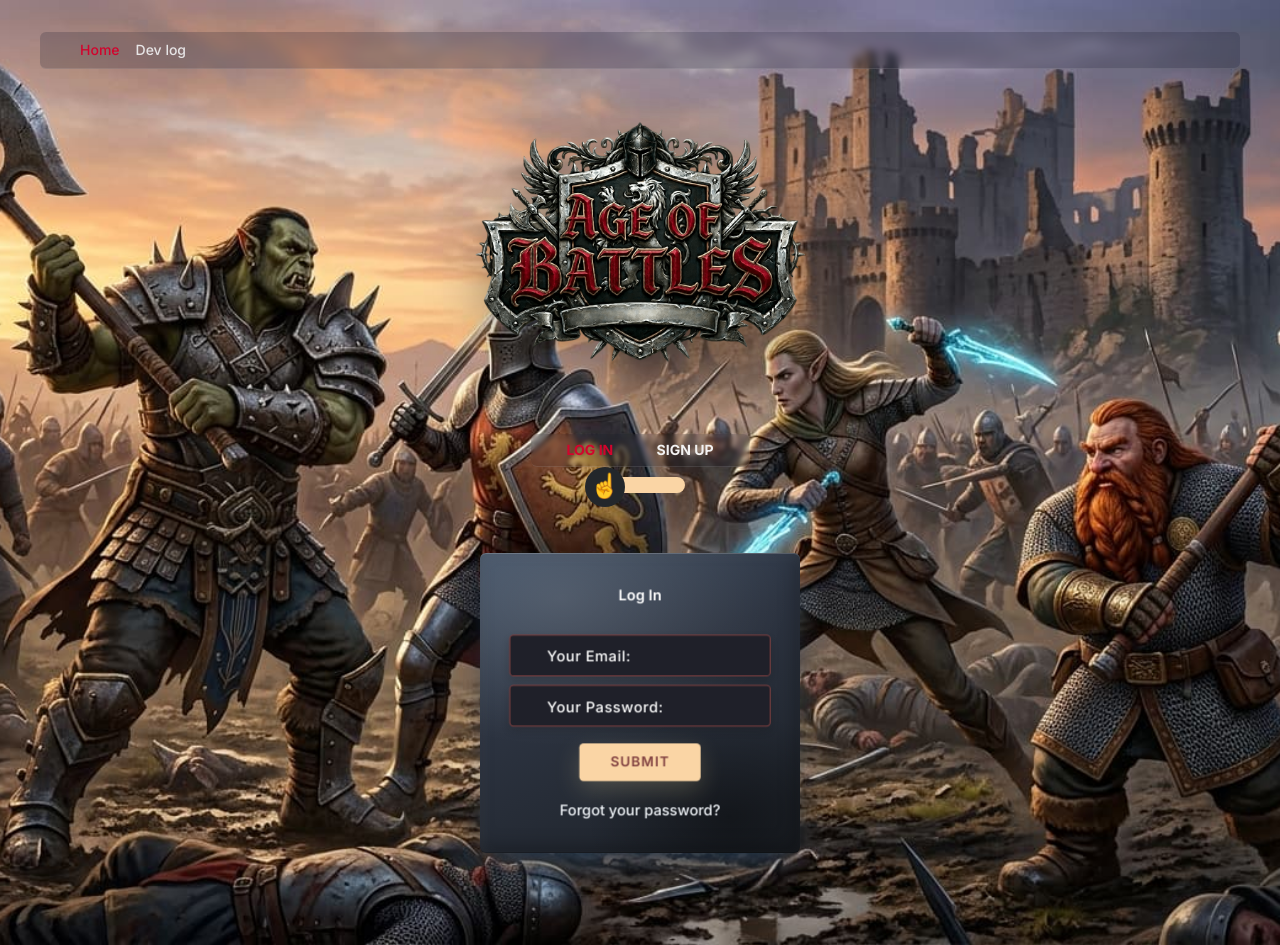
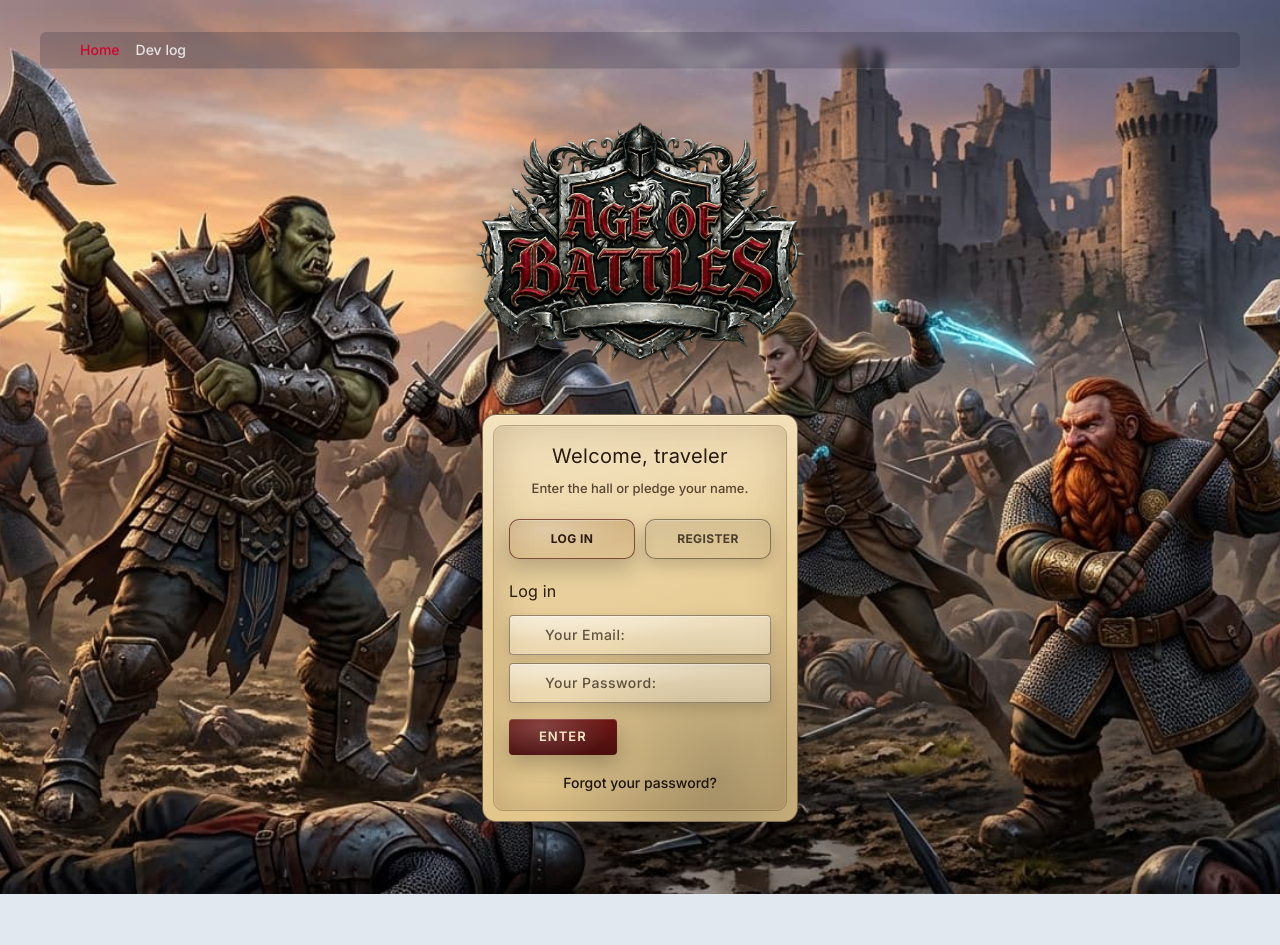
Before and after one commit to Nepalcem/ProjectX-frontend, a React (Vite) app: page / in a window 1280 px wide. After the commit the page ends 894 px from the top, so only its background shows below. Built offline with nearby package versions, Linux system fonts and the light colour scheme.

Commit message:
re-worked login form and added the basic validation logic

```diff
--- a/package.json
+++ b/package.json
@@ -10,6 +10,7 @@
     "preview": "vite preview"
   },
   "dependencies": {
+    "axios": "^1.15.2",
     "react": "^19.2.0",
     "react-dom": "^19.2.0",
     "react-router-dom": "^7.13.1"
--- /dev/null
+++ b/src/components/LoginForm/FormMessage.tsx
@@ -0,0 +1,24 @@
+import type { CSSProperties, FC } from "react";
+
+type Props = {
+  message?: string;
+  className?: string;
+  style?: CSSProperties;
+};
+
+const FormMessage: FC<Props> = ({ message, className, style }) => {
+  if (!message) return null;
+
+  return (
+    <p
+      role="status"
+      aria-live="polite"
+      className={className ?? "mb-3 text-sm "}
+      style={{ ...style, color: "var(--main-red-accent)" }}
+    >
+      {message}
+    </p>
+  );
+};
+
+export default FormMessage;
--- a/src/components/LoginForm/LoginForm.tsx
+++ b/src/components/LoginForm/LoginForm.tsx
@@ -1,121 +1,80 @@
-import { type FC, useId, useState } from "react";
+import { type ComponentPropsWithoutRef, type FC, useState } from "react";
 import "./loginform.css";
+import LoginPanel from "./LoginPanel";
+import RegisterPanel from "./RegisterPanel";
+
+type FormOnSubmit = NonNullable<ComponentPropsWithoutRef<"form">["onSubmit"]>;
 
 const LoginForm: FC = () => {
-  const checkboxId = useId();
-  const [isSignUp, setIsSignUp] = useState(false);
+  const [activeTab, setActiveTab] = useState<"login" | "register">("login");
+  const [email, setEmail] = useState("");
+  const [password, setPassword] = useState("");
+  const [loginError, setLoginError] = useState("");
+  const [isSubmittingLogin, setIsSubmittingLogin] = useState(false);
+
+  const handleLoginSubmit: FormOnSubmit = async (e) => {
+    e.preventDefault();
+    setLoginError("");
+    setIsSubmittingLogin(true);
+
+    try {
+      // Login wiring not implemented yet; keep current behavior.
+      console.log(email, password);
+    } catch (err) {
+      setLoginError(err instanceof Error ? err.message : "Something went wrong");
+    } finally {
+      setIsSubmittingLogin(false);
+    }
+  };
 
   return (
-    <div className="section">
-      <div className="section pb-5 pt-5 pt-sm-2 text-center">
-        <h6 className="login-form-tabs mb-0">
-          <span
-            role="button"
-            onClick={() => setIsSignUp(false)}
-            style={{
-              cursor: "pointer",
-              color: isSignUp ? "#f2f2f2" : "var(--main-red-accent)",
-            }}
+    <section className="login-shell">
+      <div className="login-card">
+        <div className="login-card-header">
+          <h2 className="login-title">Welcome, traveler</h2>
+          <p className="login-subtitle">Enter the hall or pledge your name.</p>
+        </div>
+
+        <div className="login-tabs" role="tablist" aria-label="Authentication">
+          <button
+            type="button"
+            role="tab"
+            className={activeTab === "login" ? "login-tab is-active" : "login-tab"}
+            aria-selected={activeTab === "login"}
+            onClick={() => setActiveTab("login")}
           >
-            Log In{" "}
-          </span>
-          <span
-            role="button"
-            onClick={() => setIsSignUp(true)}
-            style={{
-              cursor: "pointer",
-              color: isSignUp ? "var(--main-red-accent)" : "#f2f2f2",
-            }}
+            Log in
+          </button>
+          <button
+            type="button"
+            role="tab"
+            className={
+              activeTab === "register" ? "login-tab is-active" : "login-tab"
+            }
+            aria-selected={activeTab === "register"}
+            onClick={() => setActiveTab("register")}
           >
-            Sign Up
-          </span>
-        </h6>
-        <input
-          className="checkbox"
-          type="checkbox"
-          id={checkboxId}
-          name="reg-log"
-          checked={isSignUp}
-          onChange={(e) => setIsSignUp(e.target.checked)}
-        />
-        <label htmlFor={checkboxId}></label>
-        <div className="card-3d-wrap mx-auto">
-          <div className="card-3d-wrapper rounded-md">
-            {/* Login Form */}
-            <div className="card-front">
-              <div className="center-wrap">
-                <div className="section text-center">
-                  <h4 className="mb-4 pb-3 text-white">Log In</h4>
-                  <div className="form-group">
-                    <input
-                      type="email"
-                      name="login-email"
-                      className="form-style text-white"
-                      placeholder="Your Email:"
-                      id="login-email"
-                      autoComplete="off"
-                    />
-                    <i className="input-icon uil uil-at"></i>
-                  </div>
-                  <div className="form-group mt-2">
-                    <input
-                      type="password"
-                      name="login-password"
-                      className="form-style text-white"
-                      placeholder="Your Password:"
-                      id="login-password"
-                      autoComplete="off"
-                    />
-                    <i className="input-icon uil uil-lock-alt"></i>
-                  </div>
-                  <a href="#" className="btn mt-4">
-                    submit
-                  </a>
-                  <p className="mb-0 mt-4 text-center">
-                    <a href="#0" className="link">
-                      Forgot your password?
-                    </a>
-                  </p>
-                </div>
-              </div>
-            </div>
-            {/* Registration Form */}
-            <div className="card-back">
-              <div className="center-wrap">
-                <div className="section text-center">
-                  <h4 className="mb-4 pb-3">Sign Up</h4>
-                  <div className="form-group mt-2">
-                    <input
-                      type="email"
-                      name="registration-email"
-                      className="form-style"
-                      placeholder="Your Email"
-                      id="registration-email"
-                      autoComplete="off"
-                    />
-                    <i className="input-icon uil uil-at"></i>
-                  </div>
-                  <div className="form-group mt-2">
-                    <input
-                      type="password"
-                      name="registration-password"
-                      className="form-style"
-                      placeholder="Your Password"
-                      id="registration-password"
-                      autoComplete="off"
-                    />
-                    <i className="input-icon uil uil-lock-alt"></i>
-                  </div>
-                  <a href="#" className="btn mt-4">
-                    submit
-                  </a>
-                </div>
-              </div>
-            </div>
-          </div>
+            Register
+          </button>
+        </div>
+
+        <div className="login-panel" role="tabpanel">
+          {activeTab === "login" ? (
+            <LoginPanel
+              email={email}
+              password={password}
+              onEmailChange={setEmail}
+              onPasswordChange={setPassword}
+              onSubmit={handleLoginSubmit}
+              isSubmitting={isSubmittingLogin}
+              message={loginError}
+            />
+          ) : (
+            <RegisterPanel />
+          )}
         </div>
       </div>
-    </div>
+    </section>
   );
 };
 
--- /dev/null
+++ b/src/components/LoginForm/LoginPanel.tsx
@@ -0,0 +1,69 @@
+import type { ComponentPropsWithoutRef, FC } from "react";
+import FormMessage from "./FormMessage";
+
+type FormOnSubmit = NonNullable<ComponentPropsWithoutRef<"form">["onSubmit"]>;
+
+type Props = {
+  email: string;
+  password: string;
+  onEmailChange: (email: string) => void;
+  onPasswordChange: (password: string) => void;
+  onSubmit: FormOnSubmit;
+  isSubmitting: boolean;
+  message?: string;
+};
+
+const LoginPanel: FC<Props> = ({
+  email,
+  password,
+  onEmailChange,
+  onPasswordChange,
+  onSubmit,
+  isSubmitting,
+  message,
+}) => {
+  return (
+    <div className="auth-panel">
+      <h3 className="auth-panel-title">Log in</h3>
+      <FormMessage message={message} className="mb-3 text-sm" />
+      <form onSubmit={onSubmit}>
+        <div className="form-group">
+          <input
+            type="email"
+            name="login-email"
+            className="form-style"
+            placeholder="Your Email:"
+            id="login-email"
+            autoComplete="off"
+            value={email}
+            onChange={(e) => onEmailChange(e.target.value)}
+          />
+          <i className="input-icon uil uil-at"></i>
+        </div>
+        <div className="form-group mt-2">
+          <input
+            type="password"
+            name="login-password"
+            className="form-style"
+            placeholder="Your Password:"
+            id="login-password"
+            autoComplete="off"
+            value={password}
+            onChange={(e) => onPasswordChange(e.target.value)}
+          />
+          <i className="input-icon uil uil-lock-alt"></i>
+        </div>
+        <button type="submit" className="btn mt-4" disabled={isSubmitting}>
+          Enter
+        </button>
+      </form>
+      <p className="mb-0 mt-4 text-center">
+        <a href="#0" className="link">
+          Forgot your password?
+        </a>
+      </p>
+    </div>
+  );
+};
+
+export default LoginPanel;
--- /dev/null
+++ b/src/components/LoginForm/RegisterPanel.tsx
@@ -0,0 +1,113 @@
+import { type FC, useState } from "react";
+import FormMessage from "./FormMessage";
+import axios, { isAxiosError } from "axios";
+import { emailRegExp, passwordRegExp } from "../../constants/regularExpressions";
+
+const API_URL = "http://localhost:3000";
+
+const RegisterPanel: FC = () => {
+  const [registrationEmail, setRegistrationEmail] = useState("");
+  const [registrationPassword, setRegistrationPassword] = useState("");
+  const [registerError, setRegisterError] = useState("");
+  const [isSubmittingRegister, setIsSubmittingRegister] = useState(false);
+  const [showHintsAfterFailedSubmit, setShowHintsAfterFailedSubmit] =
+    useState(false);
+
+  const handleRegisterSubmit: NonNullable<
+    React.ComponentPropsWithoutRef<"form">["onSubmit"]
+  > = async (e) => {
+    e.preventDefault();
+    setRegisterError("");
+    setIsSubmittingRegister(true);
+
+    try {
+      if (!emailRegExp.test(registrationEmail)) {
+        setShowHintsAfterFailedSubmit(true);
+        setRegisterError("Invalid email format");
+        return;
+      }
+
+      if (!passwordRegExp.test(registrationPassword)) {
+        setShowHintsAfterFailedSubmit(true);
+        setRegisterError("Invalid password format");
+        return;
+      }
+
+      console.log("Data:", registrationEmail, registrationPassword);
+      const res = await axios.post(`${API_URL}/auth/register`, {
+        email: registrationEmail,
+        password: registrationPassword,
+      });
+
+      const data = res.data;
+
+
+      setRegistrationPassword("");
+      setRegisterError(data.message || "Registered. Please verify your email.");
+    } catch (error: unknown) {
+      setShowHintsAfterFailedSubmit(true);
+      if (isAxiosError(error)) {
+        const serverMessage =
+          (error.response?.data as { message?: string } | undefined)?.message;
+        console.log(serverMessage ?? error.message);
+        setRegisterError(serverMessage || "Registration failed");
+      } else {
+        console.log(error);
+        setRegisterError("Registration failed");
+      }
+    } finally {
+      setIsSubmittingRegister(false);
+    }
+  };
+
+  return (
+    <div className="auth-panel">
+      <h3 className="auth-panel-title">Register</h3>
+      <FormMessage message={registerError} className="mb-3 text-sm" />
+      <form onSubmit={handleRegisterSubmit}>
+        <div className="form-group mt-2">
+          <input
+            type="email"
+            name="registration-email"
+            className="form-style"
+            placeholder="Your Email:"
+            id="registration-email"
+            autoComplete="off"
+            value={registrationEmail}
+            onChange={(e) => setRegistrationEmail(e.target.value)}
+          />
+          <i className="input-icon uil uil-at"></i>
+        </div>
+        {showHintsAfterFailedSubmit ? (
+          <p className="mt-2 text-left text-[0.6rem] leading-snug opacity-80">
+            Email must have no spaces, and domain must be at least 2 characters.
+          </p>
+        ) : null}
+        <div className="form-group mt-2">
+          <input
+            type="password"
+            name="registration-password"
+            className="form-style"
+            placeholder="Your Password:"
+            id="registration-password"
+            autoComplete="off"
+            value={registrationPassword}
+            onChange={(e) => setRegistrationPassword(e.target.value)}
+          />
+          <i className="input-icon uil uil-lock-alt"></i>
+        </div>
+        {showHintsAfterFailedSubmit ? (
+          <p className="text-[0.6rem]">
+            At least 8 characters, one uppercase letter, one lowercase letter,
+            and one number or symbol
+          </p>
+        ) : null}
+        <button type="submit" className="btn mt-4" disabled={isSubmittingRegister}>
+          Pledge
+        </button>
+      </form>
+    </div>
+  );
+};
+
+export default RegisterPanel;
--- a/src/components/LoginForm/loginform.css
+++ b/src/components/LoginForm/loginform.css
@@ -1,118 +1,117 @@
 .full-height {
   min-height: 100vh;
 }
-[type="checkbox"]:checked,
-[type="checkbox"]:not(:checked) {
-  position: absolute;
-  left: -9999px;
-}
-.checkbox:checked + label,
-.checkbox:not(:checked) + label {
-  position: relative;
-  display: block;
-  text-align: center;
-  width: 90px;
-  height: 16px;
-  border-radius: 8px;
-  padding: 0;
-  margin: 10px auto;
-  cursor: pointer;
-  background-color: #FAD5A5;
-}
-.checkbox:checked + label:before,
-.checkbox:not(:checked) + label:before {
-  position: absolute;
-  display: block;
-  width: 40px;
-  height: 40px;
-  border-radius: 50%;
-  color: #FAD5A5;
-  background-color: #23272b;
-  font-family:
-    system-ui, "Segoe UI Emoji", "Apple Color Emoji", "Noto Color Emoji",
-    sans-serif;
-  content: "☝️";
-  z-index: 20;
-  top: -10px;
-  left: -10px;
-  line-height: 36px;
-  text-align: center;
-  font-size: 24px;
-  transition: all 0.5s ease;
-}
-.checkbox:checked + label:before {
-  transform: translateX(70px) rotate(360deg);
+
+.login-shell {
+  display: grid;
+  place-items: center;
 }
 
-.card-3d-wrap {
+.login-card {
+  width: min(420px, 100%);
+  border-radius: 14px;
+  padding: 20px;
+  background:
+    radial-gradient(ellipse 120% 90% at 30% 10%, rgba(255, 255, 255, 0.14) 0%, transparent 55%),
+    radial-gradient(ellipse 100% 80% at 75% 90%, rgba(0, 0, 0, 0.25) 0%, transparent 55%),
+    linear-gradient(180deg, #f3e0b8 0%, #e8cf9a 35%, #e2c68c 100%);
+  box-shadow:
+    0 24px 60px rgba(0, 0, 0, 0.55),
+    inset 0 1px 0 rgba(255, 255, 255, 0.35);
+  border: 1px solid rgba(36, 25, 12, 0.55);
   position: relative;
-  width: 320px;
-  max-width: 100%;
-  height: 300px;
-  -webkit-transform-style: preserve-3d;
-  transform-style: preserve-3d;
-  perspective: 800px;
-  margin-top: 60px;
-}
-.card-3d-wrapper {
-  width: 100%;
-  height: 100%;
-  position: absolute;
-  top: 0;
-  left: 0;
-  -webkit-transform-style: preserve-3d;
-  transform-style: preserve-3d;
-  transition: all 600ms ease-out;
-  box-shadow: rgb(38, 57, 77) 0px 20px 30px -10px;
-}
-.card-front,
-.card-back {
-  width: 100%;
-  height: 100%;
-  position: absolute;
-  border-radius: var(--main-border-radius);
-  left: 0;
-  top: 0;
-  -webkit-transform-style: preserve-3d;
-  transform-style: preserve-3d;
-  -webkit-backface-visibility: hidden;
-  -moz-backface-visibility: hidden;
-  -o-backface-visibility: hidden;
-  backface-visibility: hidden;
+  isolation: isolate;
 }
 
-.card-front {
-  background:
-    radial-gradient(ellipse 130% 90% at 25% 15%, rgba(255, 255, 255, 0.14) 0%, transparent 55%),
-    radial-gradient(ellipse 90% 70% at 78% 88%, rgba(0, 0, 0, 0.4) 0%, transparent 50%),
-    linear-gradient(155deg, #3d4d62 0%, #2c3340 42%, #1c2026 100%);
+.login-card::before {
+  content: "";
+  position: absolute;
+  inset: 10px;
+  border-radius: 10px;
+  border: 1px solid rgba(82, 56, 24, 0.35);
+  pointer-events: none;
   box-shadow:
-    inset 0 1px 0 rgba(255, 255, 255, 0.18),
-    inset 0 -1px 0 rgba(0, 0, 0, 0.2),
-    inset 3px 3px 14px rgba(255, 255, 255, 0.05),
-    inset -4px -6px 18px rgba(0, 0, 0, 0.28);
+    inset 0 0 0 1px rgba(255, 255, 255, 0.08),
+    inset 0 0 40px rgba(73, 45, 18, 0.22);
 }
 
-.card-back {
-  background: linear-gradient(145deg, #334155, #23272b);
-  transform: rotateY(180deg);
-}
-.checkbox:checked ~ .card-3d-wrap .card-3d-wrapper {
-  transform: rotateY(180deg);
-}
-.center-wrap {
-  position: absolute;
-  width: 100%;
-  padding: 0 35px;
-  top: 50%;
-  left: 0;
-  transform: translate3d(0, -50%, 35px) perspective(100px);
-  z-index: 20;
-  display: block;
+.login-card-header {
+  padding: 6px 6px 10px;
+  text-align: center;
 }
 
-.card-back .center-wrap {
-  top: 45%;
+.login-title {
+  margin: 0;
+  font-size: 20px;
+  letter-spacing: 0.3px;
+  color: #2a1a0b;
+  text-shadow: 0 1px 0 rgba(255, 255, 255, 0.35);
+}
+
+.login-subtitle {
+  margin: 6px 0 0;
+  font-size: 13px;
+  color: rgba(42, 26, 11, 0.78);
+}
+
+.login-tabs {
+  display: grid;
+  grid-template-columns: 1fr 1fr;
+  gap: 10px;
+  padding: 10px 6px 14px;
+}
+
+.login-tab {
+  appearance: none;
+  border: 1px solid rgba(35, 24, 12, 0.45);
+  border-radius: 10px;
+  padding: 10px 12px;
+  font-weight: 700;
+  letter-spacing: 0.4px;
+  text-transform: uppercase;
+  font-size: 12px;
+  cursor: pointer;
+  color: rgba(26, 16, 8, 0.75);
+  background:
+    linear-gradient(180deg, rgba(28, 19, 10, 0.10) 0%, rgba(28, 19, 10, 0.05) 100%);
+  box-shadow:
+    0 6px 16px rgba(0, 0, 0, 0.18),
+    inset 0 1px 0 rgba(255, 255, 255, 0.25);
+}
+
+.login-tab:hover {
+  transform: translateY(-1px);
+}
+
+.login-tab.is-active {
+  border-color: rgba(79, 16, 10, 0.65);
+  color: #2a1a0b;
+  background:
+    radial-gradient(110% 140% at 30% 20%, rgba(255, 255, 255, 0.26), transparent 55%),
+    linear-gradient(180deg, rgba(121, 59, 1, 0.22) 0%, rgba(121, 59, 1, 0.10) 100%);
+  box-shadow:
+    0 10px 22px rgba(0, 0, 0, 0.22),
+    inset 0 1px 0 rgba(255, 255, 255, 0.28);
+}
+
+.login-tab:focus-visible {
+  outline: 2px solid rgba(140, 48, 32, 0.85);
+  outline-offset: 2px;
+}
+
+.login-panel {
+  padding: 6px;
+}
+
+.auth-panel {
+  color: #1b1208;
+}
+
+.auth-panel-title {
+  margin: 0 0 12px;
+  font-size: 16px;
+  letter-spacing: 0.2px;
+  color: #2a1a0b;
 }
 
 .form-group {
@@ -131,17 +130,24 @@
   line-height: 18px;
   letter-spacing: 0.5px;
   outline: none;
-  background-color: #1f2029;
-  border: 1px solid var(--main-accent);
+  color: #22150a;
+  background:
+    radial-gradient(140% 120% at 18% 0%, rgba(255, 255, 255, 0.40) 0%, transparent 55%),
+    linear-gradient(180deg, rgba(255, 255, 255, 0.40) 0%, rgba(255, 255, 255, 0.25) 100%);
+  border: 1px solid rgba(46, 30, 14, 0.45);
   -webkit-transition: all 250ms linear;
   transition: all 250ms linear;
-  box-shadow: 0 4px 8px 0 rgba(21, 21, 21, 0.2);
+  box-shadow:
+    0 6px 14px rgba(0, 0, 0, 0.15),
+    inset 0 1px 0 rgba(255, 255, 255, 0.35);
 }
 .form-style:focus,
 .form-style:active {
-  border: 1px solid var(--main-yellow-accent);
+  border: 1px solid rgba(140, 48, 32, 0.75);
   outline: none;
-  box-shadow: 0 4px 8px 0 rgba(21, 21, 21, 0.2);
+  box-shadow:
+    0 10px 20px rgba(0, 0, 0, 0.18),
+    0 0 0 3px rgba(140, 48, 32, 0.18);
 }
 .input-icon {
   position: absolute;
@@ -151,28 +157,28 @@
   font-size: 24px;
   line-height: 48px;
   text-align: left;
-  color: var(--main-yellow-accent);
+  color: rgba(92, 33, 16, 0.85);
   -webkit-transition: all 250ms linear;
   transition: all 250ms linear;
 }
 
 .form-group input:-ms-input-placeholder {
-  color: #fff;
+  color: rgba(34, 21, 10, 0.70);
   -webkit-transition: all 250ms linear;
   transition: all 250ms linear;
 }
 .form-group input::-moz-placeholder {
-  color: #fff;
+  color: rgba(34, 21, 10, 0.70);
   -webkit-transition: all 250ms linear;
   transition: all 250ms linear;
 }
 .form-group input:-moz-placeholder {
-  color: #fff;
+  color: rgba(34, 21, 10, 0.70);
   -webkit-transition: all 250ms linear;
   transition: all 250ms linear;
 }
 .form-group input::-webkit-input-placeholder {
-  color: #fff;
+  color: rgba(34, 21, 10, 0.70);
   -webkit-transition: all 250ms linear;
   transition: all 250ms linear;
 }
@@ -221,20 +227,29 @@
   -ms-flex-pack: center;
   text-align: center;
   border: none;
-  background-color: var(--main-yellow-accent);
-  color: var(--main-accent);
-  box-shadow: 0 8px 24px 0 rgba(255, 235, 167, 0.2);
+  color: #f8e9c8;
+  background:
+    radial-gradient(120% 180% at 30% 20%, rgba(255, 255, 255, 0.20) 0%, transparent 55%),
+    linear-gradient(180deg, #6b1512 0%, #4a0f0e 100%);
+  box-shadow:
+    0 10px 22px rgba(0, 0, 0, 0.25),
+    inset 0 1px 0 rgba(255, 255, 255, 0.18);
 }
 .btn:active,
 .btn:focus {
-  background-color: var(--main-accent);
-  color: var(--main-yellow-accent);
-  box-shadow: 0 8px 24px 0 rgba(121, 59, 1, 0.2);
+  background:
+    radial-gradient(120% 180% at 30% 20%, rgba(255, 255, 255, 0.18) 0%, transparent 55%),
+    linear-gradient(180deg, #7b1a16 0%, #531110 100%);
+  color: #fff2d7;
+  box-shadow:
+    0 10px 22px rgba(0, 0, 0, 0.25),
+    0 0 0 3px rgba(140, 48, 32, 0.18);
 }
 .btn:hover {
-  background-color: var(--main-accent);
-  color: var(--main-yellow-accent);
-  box-shadow: 0 8px 24px 0 rgba(121, 59, 1, 0.2);
+  transform: translateY(-1px);
+  background:
+    radial-gradient(120% 180% at 30% 20%, rgba(255, 255, 255, 0.22) 0%, transparent 55%),
+    linear-gradient(180deg, #7b1a16 0%, #531110 100%);
 }
 
 .logo {
@@ -252,12 +267,5 @@
 }
 
 .login-form-tabs {
-  display: inline-block;
-  box-sizing: border-box;
-  background-color: rgba(15, 23, 42, 0.1);
-  -webkit-backdrop-filter: blur(2px);
-  backdrop-filter: blur(2px);
-  border-bottom: 1px solid rgba(255, 255, 255, 0.1);
-  border-radius: var(--main-border-radius);
-  padding: 0.35rem 1rem 0.35rem;
+  display: none;
 }
--- /dev/null
+++ b/src/constants/regularExpressions.ts
@@ -0,0 +1,12 @@
+// Keep in sync with BackEnd!!
+//email - at least one character before and after @, at least two characters after last dot
+const emailRegExp: RegExp = /^[^\s@]+@[^\s@]+\.[^\s@]{2,}$/;
+
+//password - at least 8 characters, at least one uppercase letter, one lowercase letter, and one number or special character
+const passwordRegExp: RegExp =
+  /(?=^.{8,}$)((?=.*\d)|(?=.*\W+))(?![.\n])(?=.*[A-Z])(?=.*[a-z]).*$/;
+
+//nickname - 3 to 24 characters, letters, numbers, and underscores only
+const nicknameRegExp: RegExp = /^[a-zA-Z0-9_]{3,24}$/;
+
+export { emailRegExp, passwordRegExp, nicknameRegExp };
```
Also changed, not shown: 1 other file (tests, documents, lock files or other folders).
